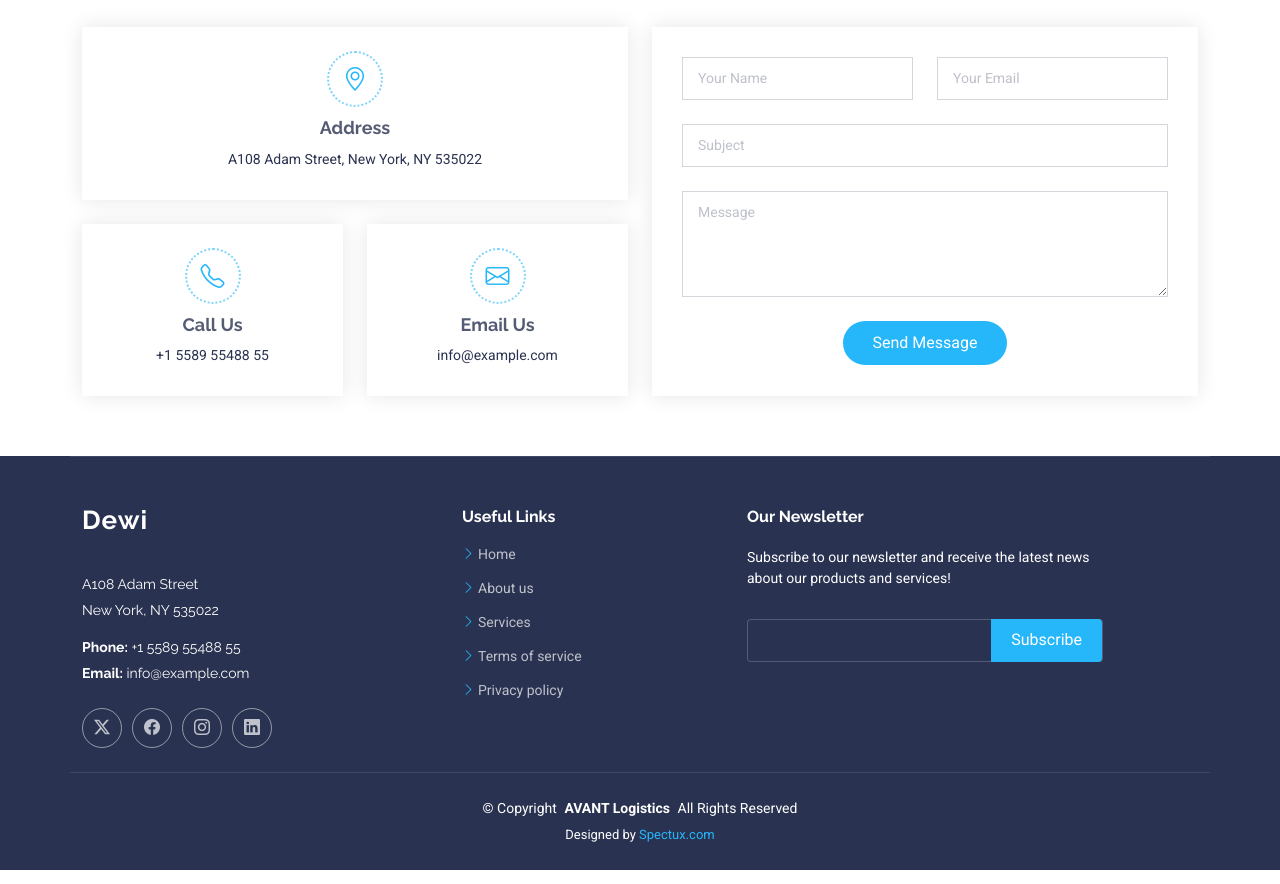
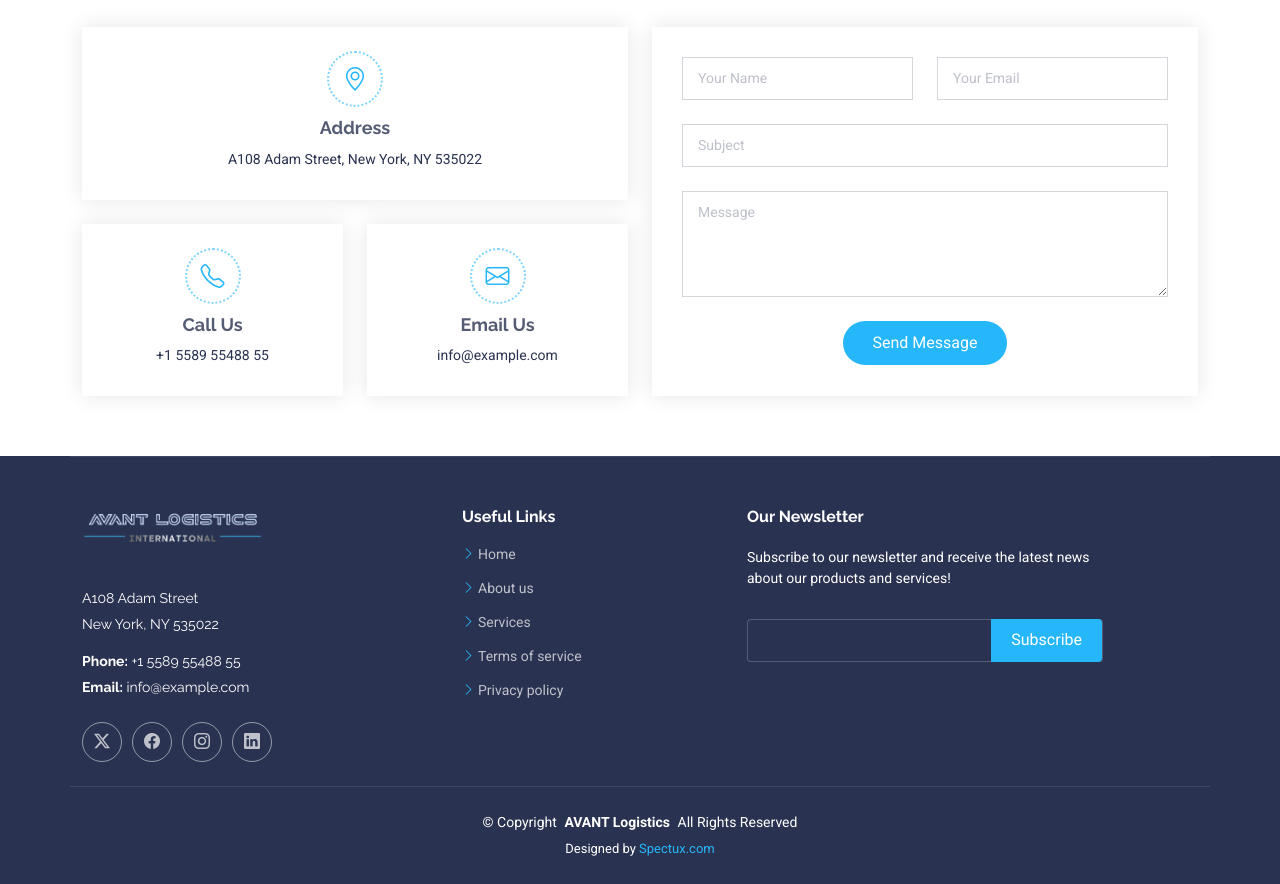
Before and after one commit to Timodo22/AVANTlogistics.io, a plain HTML site: page index.html in a window 1280 px wide. Shown: the part 5143-6027 px from the top of the page. Drawn offline with Linux system fonts and the light colour scheme.

Commit message:
Update index.html

```diff
--- a/index.html
+++ b/index.html
@@ -734,7 +734,7 @@
       <div class="row gy-4">
         <div class="col-lg-4 col-md-6 footer-about">
           <a href="index.html" class="logo d-flex align-items-center">
-            <span class="sitename">Dewi</span>
+        <img src="assets/img/Logo1.png" alt="">
           </a>
           <div class="footer-contact pt-3">
             <p>A108 Adam Street</p>
```
